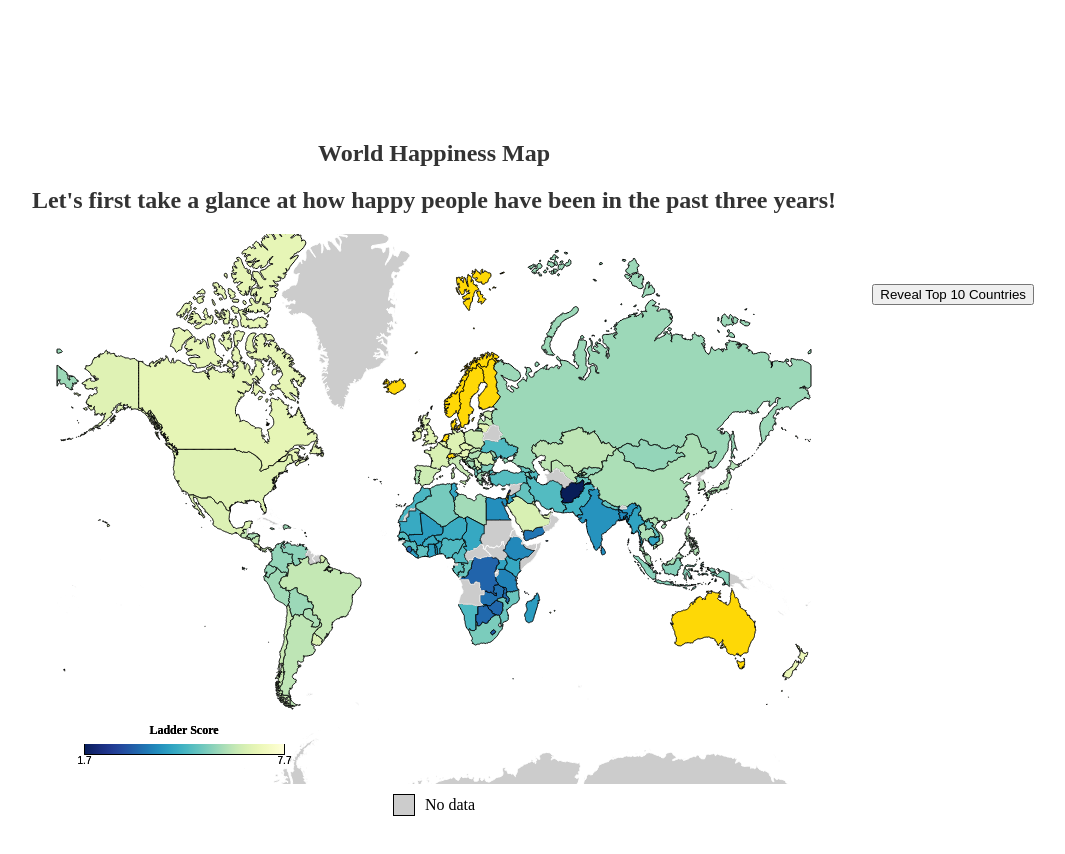
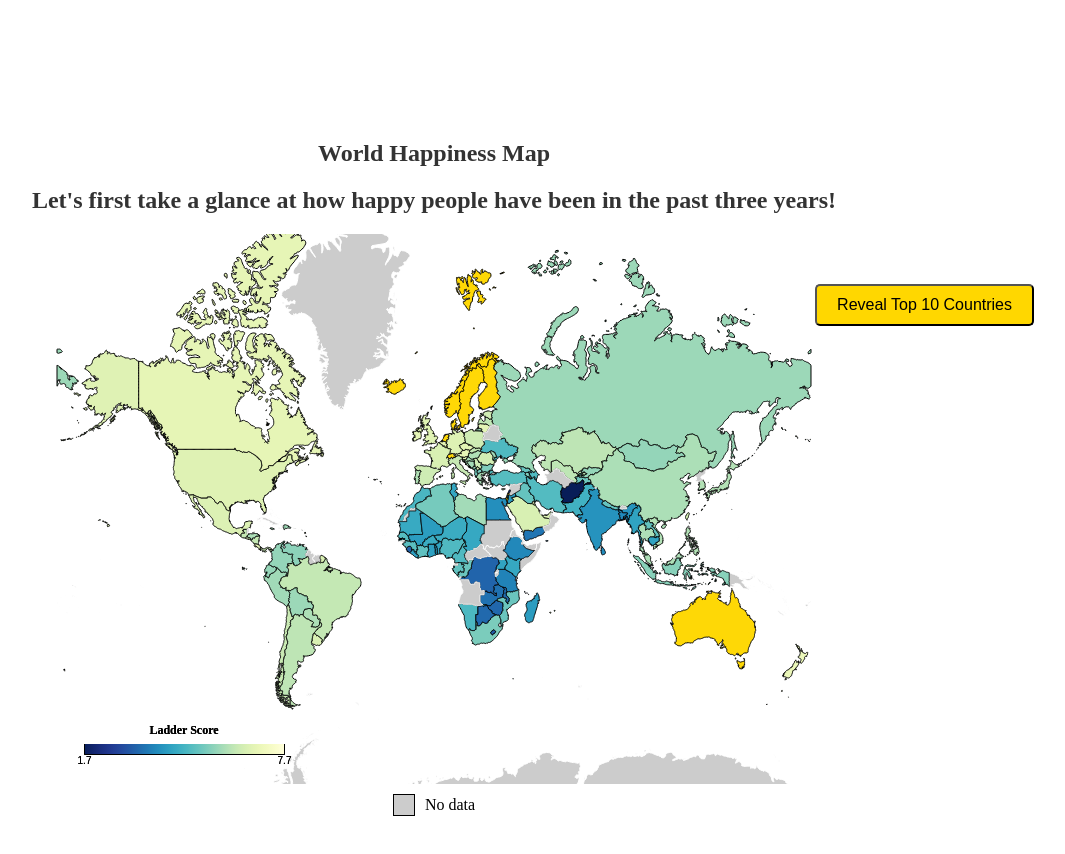
Before and after one commit to Triple3A/WorldHappinessLevel, a React (Vite) app: page / in a window 1280 px wide. Both pictures are taken after a click on the button "Skip". Shown: the top 854 px of the page, without its empty margins (214-1279 px from the left). Built offline with nearby package versions, Linux system fonts and the light colour scheme.

Commit message:
colorscale

```diff
--- a/src/App copy.tsx
+++ b/src/App copy.tsx
@@ -51,6 +51,11 @@ const App: React.FC = () => {
     preferredCountries: string[];
     confidenceLevel: number;
   } | null>(null);
+
+  //for the last world map color scale
+  const customColorScale = d3.scaleSequential((t) =>
+    d3.interpolateRgb("#3e1f1f", "#d19a66")(t) // From dark burgundy (#3e1f1f) to bright brown (#d19a66)
+  ).domain([1.721, 7.741]); // Adjust the domain based on your ladderScore range
 
   const handleYearChange = (newYear: number) => setYear(newYear);
   const handleSelectedCountry = (country: HappinessData) => setCountry(country);
@@ -226,6 +231,7 @@ const App: React.FC = () => {
             dataWithYear={filteredData}
             currentYear={year}
             onSelectCountry={handleSelectedCountry}
+            colorScale={customColorScale} // Pass custom color scale
           />
           <BarChart data={data} selectedCountry={selectedCountry} />
         </div>
--- a/src/components/WorldMap.tsx
+++ b/src/components/WorldMap.tsx
@@ -19,12 +19,26 @@ interface HappinessWithYear extends HappinessDataBase {
 
 interface WorldMapProps {
   data: HappinessData[];
-  dataWithYear: HappinessWithYear[];
+  dataWithYear: HappinessData[];
   currentYear: number;
-  onSelectCountry: (country: HappinessData) => void;
+  onSelectCountry: (country: string) => void;
+  colorScale?: d3.ScaleSequential<string>; // Add colorScale prop
 }
 
-const WorldMap: React.FC<WorldMapProps> = ({ data, dataWithYear, currentYear, onSelectCountry}) => {
+const WorldMap: React.FC<WorldMapProps> = ({
+    data,
+    dataWithYear,
+    currentYear,
+    onSelectCountry,
+    colorScale = d3.scaleSequential(d3.interpolateYlGnBu).domain([1.721, 7.741]), // Default color scale
+  }) => {
+
+  // For colorscale prop
+  const fillColor = (countryName: string) => {
+    const countryData = dataWithYear.find((d) => d.country === countryName);
+    return countryData ? colorScale(countryData.ladderScore) : '#ccc';
+  };
+
   const svgRef = useRef<SVGSVGElement | null>(null);
 
 
@@ -90,6 +104,7 @@ const WorldMap: React.FC<WorldMapProps> = ({ data, dataWithYear, currentYear, on
       .style('border', '1px solid #ccc')
       .style('border-radius', '4px')
       .style('pointer-events', 'none')
+
 
       svg
         .selectAll<SVGPathElement, any>('.country')
--- a/src/components/WorldMapNoTime.tsx
+++ b/src/components/WorldMapNoTime.tsx
@@ -17,6 +17,8 @@ interface WorldMapProps {
 const WorldMapNoTime: React.FC<WorldMapProps> = ({ data }) => {
   const svgRef = useRef<SVGSVGElement | null>(null);
   const [showTop10, setShowTop10] = useState(false);
+  const sortedData = [...data].sort((a, b) => b.ladderScore - a.ladderScore);
+  const usaRank = sortedData.findIndex((d) => d.country === 'United States of America') + 1;
 
   useEffect(() => {
     const svg = d3.select(svgRef.current);
@@ -209,7 +211,13 @@ const WorldMapNoTime: React.FC<WorldMapProps> = ({ data }) => {
         </div>
         {/* Position the sidebar on the right */}
         <div style={{ position: 'absolute', top: '50px', right: '20px' }}>
-          <button onClick={() => setShowTop10(!showTop10)}>
+          <button onClick={() => setShowTop10(!showTop10)}
+            style={{
+              padding: '10px 20px', // Adjusts the button size
+              fontSize: '16px',     // Adjusts the font size
+              borderRadius: '5px',  // Makes the button corners rounded
+              backgroundColor: 'gold',
+            }}>
             {showTop10 ? 'Hide Top 10 Countries' : 'Reveal Top 10 Countries'}
           </button>
           {showTop10 && (
@@ -220,6 +228,11 @@ const WorldMapNoTime: React.FC<WorldMapProps> = ({ data }) => {
                   <li key={c.country}>{c.country}</li>
                 ))}
               </ol>
+              {usaRank > 0 && (
+              <div style={{ marginTop: '10px', color: '#333' }}>
+                <strong>USA Rank:</strong> {usaRank}
+              </div>
+            )}
             </div>
           )}
         </div>
```
